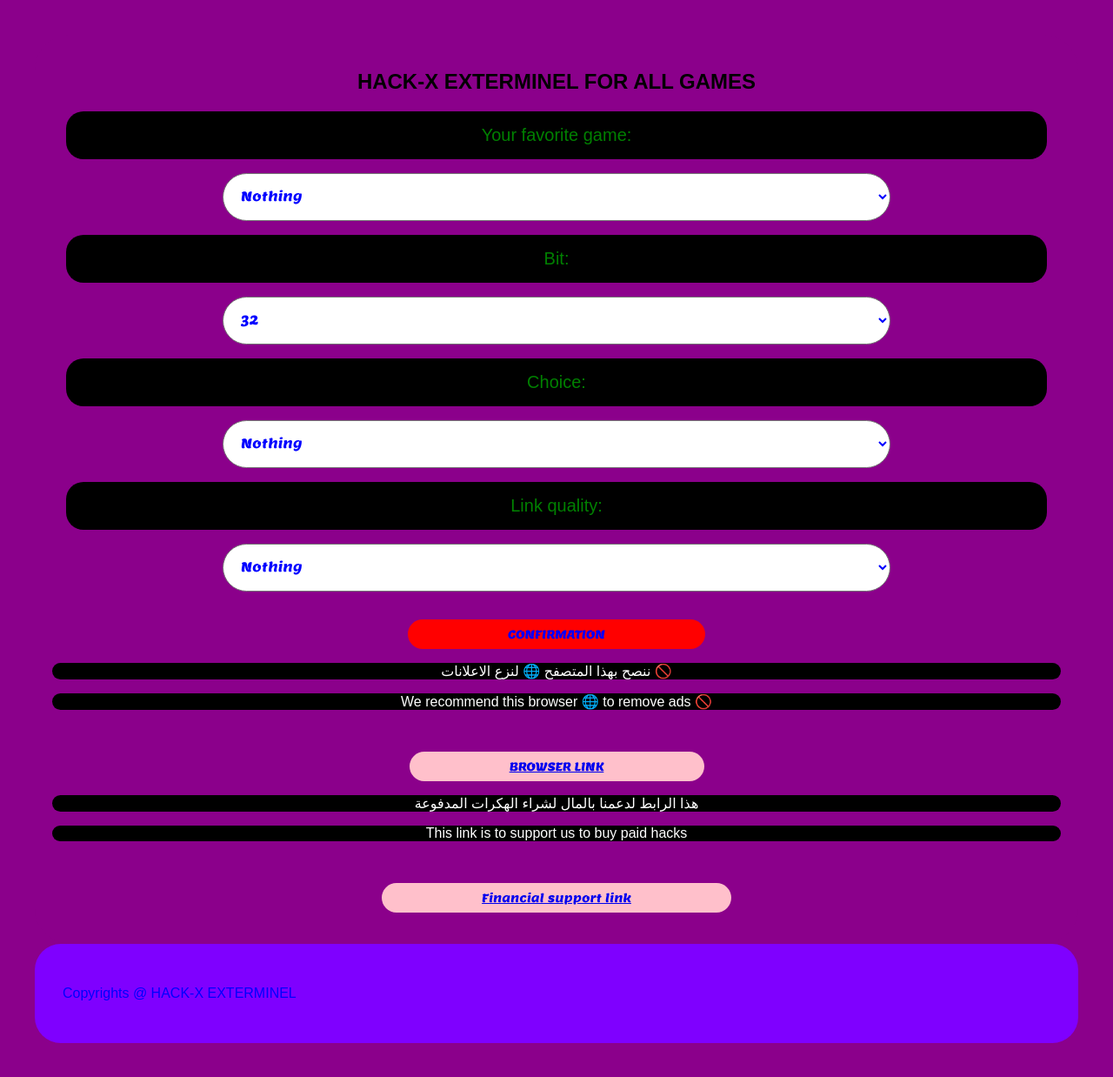
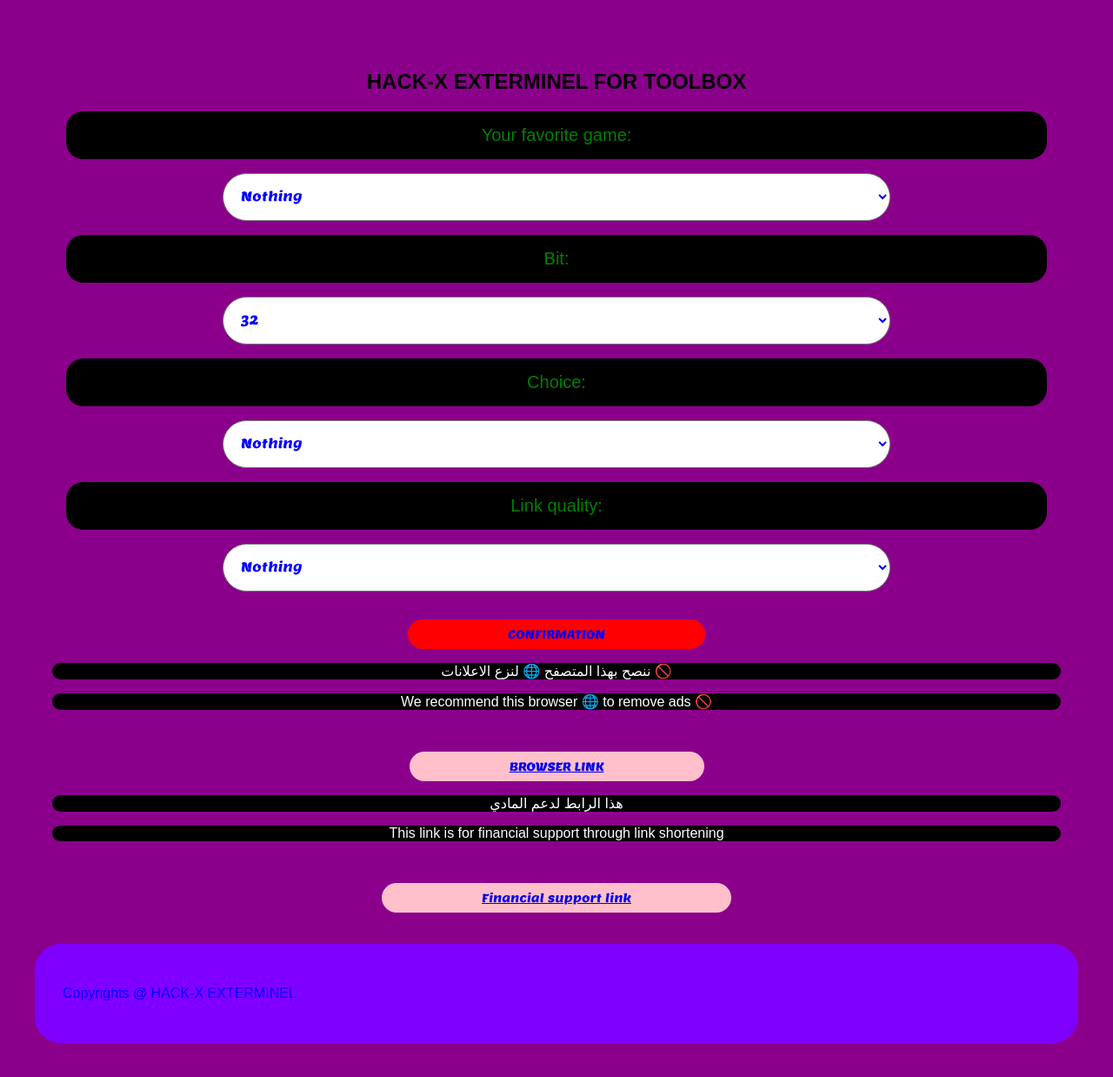
Before and after one commit to HACK-X-EXTERMINEL/EVOX_EXTERMINEL, a plain HTML site: page TOOL.html in a window 1280 px wide. Shown: the whole page at 87% size. Drawn offline with Linux system fonts and the light colour scheme; a web font is replaced by a local one.

Commit message:
Add files via upload

```diff
--- a/TOOL.html
+++ b/TOOL.html
@@ -109,7 +109,7 @@
 <body>
 
     <div id="board">
-        <h2>HACK-X EXTERMINEL FOR ALL GAMES</h2>
+        <h2>HACK-X EXTERMINEL FOR TOOLBOX</h2>
 
         <form>
             <label for="game">Your favorite game:</label>
@@ -156,8 +156,8 @@
             <p class="arabic" id="Parag">ننصح بهذا المتصفح 🌐 لنزع الاعلانات 🚫 </p>
             <p id="Parag">We recommend this browser 🌐 to remove ads 🚫</p>
             <button id="B2"><a href="https://play.google.com/store/apps/details?id=com.brave.browser">BROWSER LINK</a></button>
-            <p id="Parag" class="arabic">هذا الرابط لدعمنا بالمال لشراء الهكرات المدفوعة</p>
-            <p id="Parag">This link is to support us to buy paid hacks</p>
+            <p id="Parag" class="arabic"> هذا الرابط لدعم المادي</p>
+            <p id="Parag">This link is for financial support through link shortening</p>
             <button id="B2"><a href="https://exe.io/HACK-X_Support_link">Financial support link</a></button>
             <br>
             <p></p>
```
Also changed, not shown: PUBG.html (+1 -1 lines).
